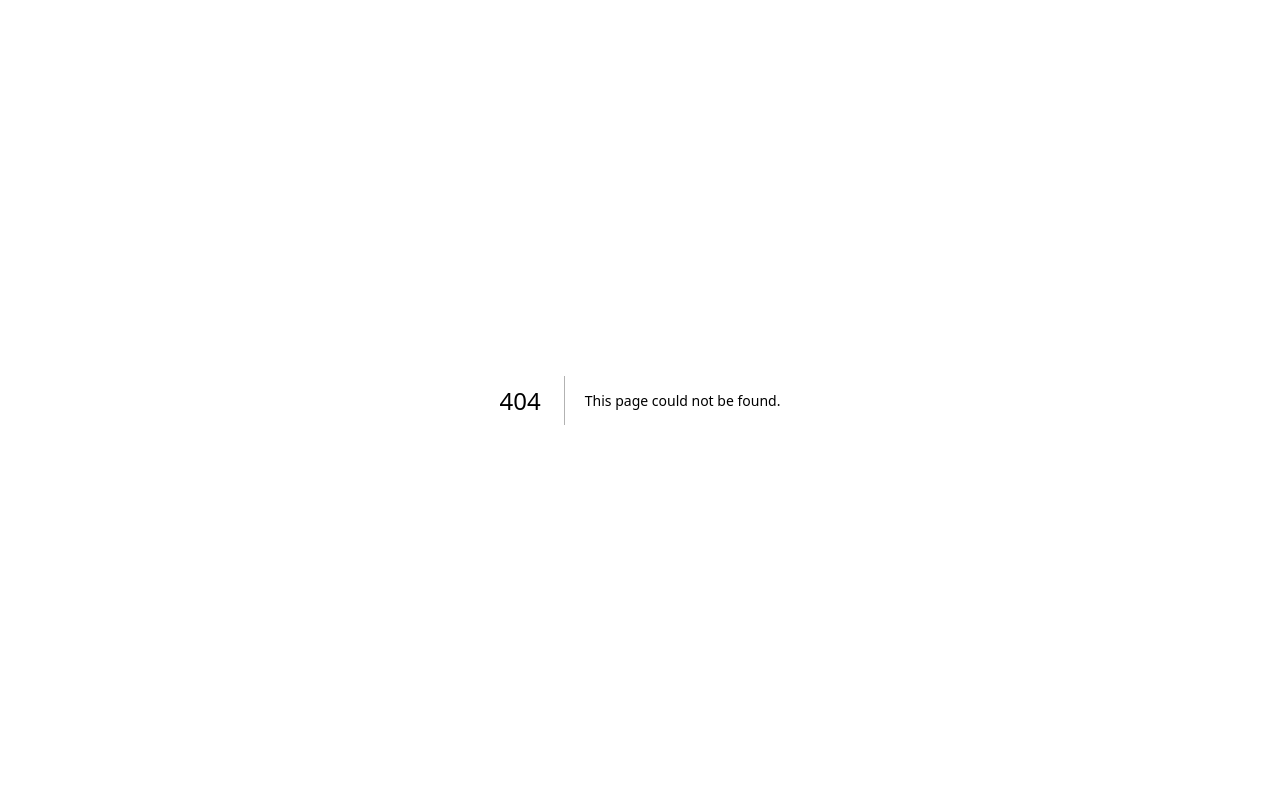
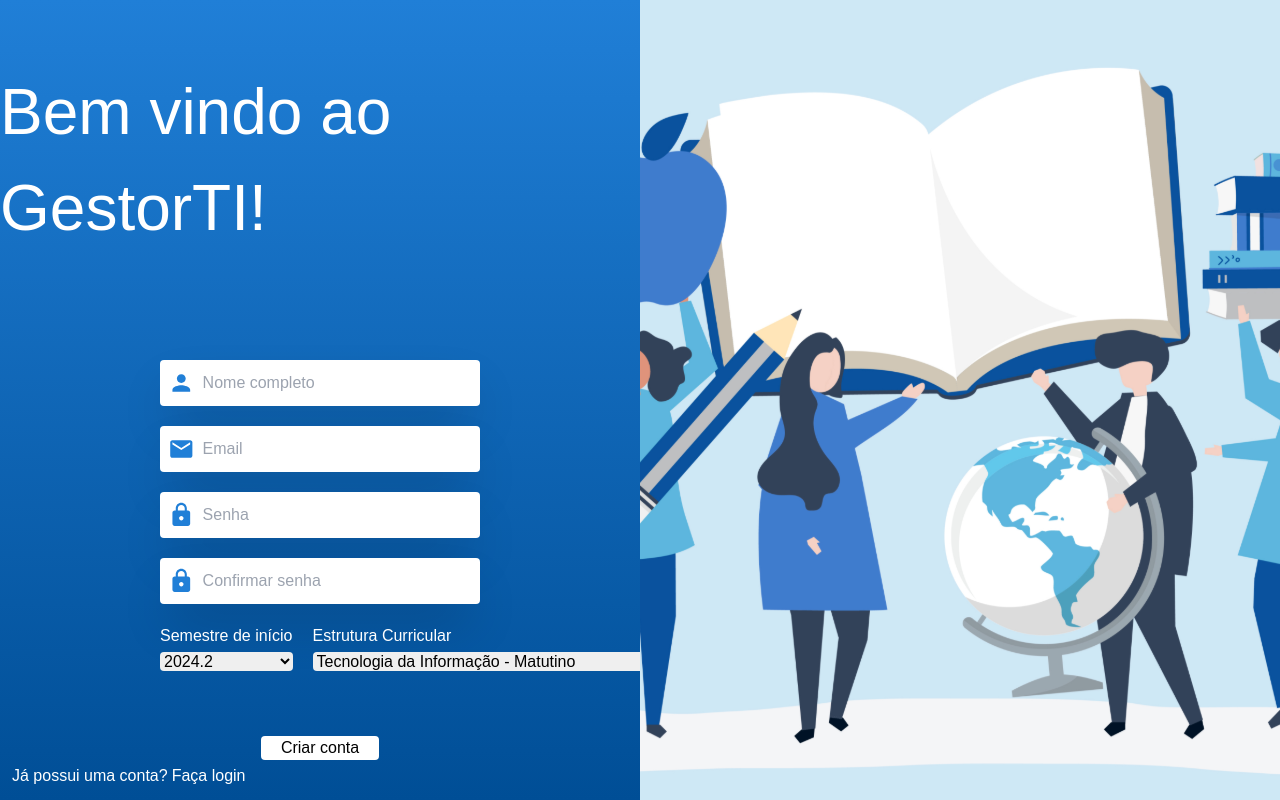
Before and after one commit to MatheusSCristo/tech_front, a Next.js app: page /auth/register in a window 1280 px wide. Before the commit this address had no page. Built offline with nearby package versions, Linux system fonts and the light colour scheme; a web font is replaced by a local one.

Commit message:
feat: Add register page

```diff
--- a/package.json
+++ b/package.json
@@ -11,6 +11,7 @@
   "dependencies": {
     "@hookform/resolvers": "^3.9.0",
     "next": "14.2.5",
+    "next-auth": "^4.24.7",
     "react": "^18",
     "react-dom": "^18",
     "react-hook-form": "^7.52.2",
--- a/src/app/(pages)/auth/login/page.tsx
+++ b/src/app/(pages)/auth/login/page.tsx
@@ -3,10 +3,11 @@ import TextInput from "@/app/components/TextInput";
 import { UserContext } from "@/app/context/UserContext";
 import {
   loginRequestSchema,
-  loginRequestType,
+  LoginRequestType,
 } from "@/schemas/loginRequestSchema";
 import { UserType } from "@/types/user";
 import { zodResolver } from "@hookform/resolvers/zod";
+import { signIn } from "next-auth/react";
 import Image from "next/image";
 import Link from "next/link";
 import { useContext } from "react";
@@ -15,16 +16,15 @@ import { MdEmail, MdLock } from "react-icons/md";
 
 const Login = () => {
   const { setUser } = useContext(UserContext);
-
   const {
     register,
     handleSubmit,
     formState: { errors },
-  } = useForm<loginRequestType>({
+  } = useForm<LoginRequestType>({
     resolver: zodResolver(loginRequestSchema),
   });
 
-  const onSubmit = async (data: loginRequestType) => {
+  const onSubmit = async (data: LoginRequestType) => {
     const response = await fetch("/api/login", {
       method: "POST",
       headers: {
@@ -37,6 +37,10 @@ const Login = () => {
     setUser(result);
   };
 
+  //GOOGLE LOGIN TO-DO
+
+
+
   return (
     <section className="w-full h-screen flex flex-col xl:flex-row gap-0">
       <div className="hidden xl:block w-1/2 h-full relative">
@@ -45,6 +49,7 @@ const Login = () => {
           alt="Login background"
           fill
           className="object-cover"
+          priority
         />
       </div>
       <div className="bg-blueGradiant flex-1 xl:w-1/2 xl:h-full p-4 flex flex-col items-center justify-center relative">
@@ -81,7 +86,10 @@ const Login = () => {
               Entrar
             </button>
           </form>
-          <button className="flex items-center gap-4 mt-3 w-fit bg-white text-[1em] rounded p-2 hover:scale-[1.05] duration-300 hover:bg-[#f1f1f1]">
+          <button
+            onClick={() => signIn("google")}
+            className="flex items-center gap-4 mt-3 w-fit bg-white text-[1em] rounded p-2 hover:scale-[1.05] duration-300 hover:bg-[#f1f1f1]"
+          >
             <div className="relative w-[25px] h-[25px]">
               <Image src="/images/icons/google.svg" alt="Google" fill />
             </div>
--- /dev/null
+++ b/src/app/(pages)/auth/register/page.tsx
@@ -0,0 +1,174 @@
+"use client";
+import SelectInput from "@/app/components/SelectInput";
+import TextInput from "@/app/components/TextInput";
+import { UserContext } from "@/app/context/UserContext";
+import {
+  registerRequestSchema,
+  RegisterRequestType,
+} from "@/schemas/registerRequestSchema";
+import { UserType } from "@/types/user";
+import { zodResolver } from "@hookform/resolvers/zod";
+import Image from "next/image";
+import Link from "next/link";
+import { useContext, useState } from "react";
+import { useForm } from "react-hook-form";
+import { MdEmail, MdLock, MdPerson } from "react-icons/md";
+
+const Register = () => {
+  const { setUser } = useContext(UserContext);
+  const [error, setError] = useState<String>("");
+
+  const {
+    register,
+    handleSubmit,
+    formState: { errors, dirtyFields },
+  } = useForm<RegisterRequestType>({
+    resolver: zodResolver(registerRequestSchema),
+  });
+
+  const getSemestersOptions = () => {
+    const currentYear = new Date().getFullYear();
+    const semester = Array.from(
+      { length: 22 },
+      (_, i) => currentYear - Math.floor(i / 2)
+    ).map((year, i) => ({
+      name: `${year}.${i % 2 ? 1 : 2}`,
+      value: `${year}.${i % 2 ? 1 : 2}`,
+    }));
+    return semester;
+  };
+
+  const structureOptions = [
+    { name: "Tecnologia da Informação - Matutino", value: 0 },
+    { name: "Tecnologia da Informação - Noturno", value: 1 },
+    { name: "Tecnologia da Informação - Engenharia de Software", value: 2 },
+    { name: "Tecnologia da Informação - Ciências da Computação", value: 3 },
+  ];
+
+  const textInputs = [
+    { placeholder: "Nome completo", icon: MdPerson, registerType: "name" },
+    { placeholder: "Email", icon: MdEmail, registerType: "email" },
+    {
+      placeholder: "Senha",
+      icon: MdLock,
+      registerType: "password",
+      type: "password",
+    },
+    {
+      placeholder: "Confirmar senha",
+      icon: MdLock,
+      registerType: "confirmPassword",
+      type: "password",
+    },
+  ];
+
+  const onSubmit = async (data: RegisterRequestType) => {
+    const response = await fetch("/api/register", {
+      method: "POST",
+      headers: {
+        "Content-Type": "application/json",
+      },
+      body: JSON.stringify(data),
+    });
+
+    if (!response.ok) {
+      const data = await response.json();
+      setError(data.error.message);
+      return;
+    }
+    const result: UserType = await response.json();
+    setUser(result);
+  };
+
+  return (
+    <section className="w-full h-screen flex flex-col xl:flex-row gap-0">
+      <div className="bg-blueGradiant flex-1 xl:w-1/2 xl:h-full flex flex-col items-center relative">
+        <h1 className="text-[2em] md:text-[4em] 2xl:text-[5em] text-white my-[1em]">
+          Bem vindo ao GestorTI!
+        </h1>
+        <form
+          onSubmit={handleSubmit(onSubmit)}
+          className="w-3/4 xl:w-1/2 flex flex-col justify-between flex-1 py-10"
+        >
+          <div className="flex flex-col gap-5">
+            {textInputs.map((input) => (
+              <div key={input.placeholder}>
+                <TextInput
+                  placeholder={input.placeholder}
+                  icon={input.icon}
+                  className="bg-white w-full"
+                  registerType={input.registerType}
+                  register={register}
+                  type={input.type}
+                />
+                {errors[input.registerType as keyof typeof errors] && (
+                  <span className="text-[#ff6d6d]">
+                    {errors[input.registerType as keyof typeof errors]?.message}
+                  </span>
+                )}
+              </div>
+            ))}
+
+            <div className="flex gap-5 flex-col xl:flex-row">
+              <div>
+                <SelectInput
+                  placeholder="Semestre de início"
+                  options={getSemestersOptions()}
+                  id="semester"
+                  register={register}
+                  registerType="start_semester"
+                />
+                {errors.start_semester && (
+                  <span className="text-[#ff6d6d]">
+                    {errors.start_semester.message}
+                  </span>
+                )}
+              </div>
+              <div>
+                <SelectInput
+                  placeholder="Estrutura Curricular"
+                  options={structureOptions}
+                  id="estrutura"
+                  register={register}
+                  registerType="course"
+                />
+                {errors.course && (
+                  <span className="text-[#ff6d6d]">
+                    {errors.course.message}
+                  </span>
+                )}
+              </div>
+            </div>
+          {error && <span className="text-[#ff6d6d] text-center">{error}</span>}
+          </div>
+          <button
+            type="submit"
+            className="bg-white rounded w-fit px-5 self-center mb-0 hover:scale-[1.05] duration-300 "
+          >
+            Criar conta
+          </button>
+        </form>
+        <div className="flex gap-1 absolute bottom-3 left-3 text-white">
+          <span>Já possui uma conta?</span>
+          <Link
+            href={"/auth/login"}
+            className="underline-offset-4 hover:underline duration-300"
+          >
+            Faça login
+          </Link>
+        </div>
+      </div>
+      <div className="hidden xl:block w-1/2 h-full relative">
+        <Image
+          src="/images/bg/login_bg_image.svg"
+          alt="Login background"
+          fill
+          className="object-cover"
+          priority
+        />
+      </div>
+    </section>
+  );
+};
+
+export default Register;
--- /dev/null
+++ b/src/app/components/SelectInput/index.tsx
@@ -0,0 +1,41 @@
+type Option = {
+  name: string;
+  value: string | number;
+};
+
+const SelectInput = ({
+  placeholder,
+  options,
+  id,
+  register,
+  registerType,
+}: {
+  placeholder: string;
+  options: Option[];
+  id: string;
+  registerType: string;
+  register: any;
+}) => {
+
+
+  return (
+    <div className="flex flex-col gap-1">
+      <label htmlFor={id} className="text-white text-nowrap">
+        {placeholder}
+      </label>
+      <select
+        id={id}
+        className="focus:outline-none rounded top-[100%]"
+        {...register(registerType)}
+      >
+        {options.map((option) => (
+          <option key={option.name} value={option.value}>
+            {option.name}
+          </option>
+        ))}
+      </select>
+    </div>
+  );
+};
+
+export default SelectInput;
--- a/src/app/context/ContextProvider.tsx
+++ b/src/app/context/ContextProvider.tsx
@@ -1,14 +1,15 @@
-"use client"
+"use client";
 
-import React from 'react'
-import { UserProvider } from './UserContext'
+import { SessionProvider } from "next-auth/react";
+import React from "react";
+import { UserProvider } from "./UserContext";
 
-const ContextProvider = ({children}:{children:React.ReactNode}) => {
+const ContextProvider = ({ children }: { children: React.ReactNode }) => {
   return (
-    <UserProvider>
-        {children}
-    </UserProvider>
-  )
-}
+    <SessionProvider>
+      <UserProvider>{children}</UserProvider>
+    </SessionProvider>
+  );
+};
 
-export default ContextProvider
+export default ContextProvider;
--- /dev/null
+++ b/src/pages/api/auth/[...nextauth].ts
@@ -0,0 +1,43 @@
+import NextAuth from "next-auth";
+import GoogleProvider from "next-auth/providers/google";
+
+export default NextAuth({
+  providers: [
+    GoogleProvider({
+      clientId:
+        "342296519044-5m7s5ht8310tv1s4nj49b5pcrfe0tips.apps.googleusercontent.com",
+      clientSecret: "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",
+    }),
+  ],
+  callbacks: {
+    async jwt({ token, account }) {
+      if (account) {
+        token.accessToken = account.access_token;
+      }
+      return token;
+    },
+    async session({ session, token }) {
+      const newSession = { ...session, accessToken: token.accessToken };
+      return newSession;
+    },
+
+    async signIn({ user, account, profile }) {
+      if (account?.provider === "google") {
+        try {
+          const response = await fetch("http://localhost:8080/auth/google", {
+            method: "POST",
+            headers:{
+              "Content-Type":"application/json",
+            },
+            body:JSON.stringify({access_token: account.access_token}),
+          });
+          const data = await response.json();
+          console.log(data);
+        } catch (error) {
+          console.error("Erro ao obter o JWT do backend:", error);
+        }
+      }
+      return true;
+    },
+  },
+});
--- /dev/null
+++ b/src/pages/api/register.ts
@@ -0,0 +1,43 @@
+import { NextApiRequest, NextApiResponse } from 'next';
+
+
+type Data={
+  user_data:{},
+  access_token:string,
+}
+
+export default async function handler(req: NextApiRequest, res: NextApiResponse) {
+  if (req.method === 'POST') {
+    try {
+      const body = {
+        name: req.body.name,
+        email: req.body.email,
+        password: req.body.password,
+        //trocar imagem
+        image_url: "",
+        start: req.body.start_semester,
+        structure_id: req.body.course,
+      };
+
+      const response = await fetch('http://localhost:8080/auth/register', {
+        method: 'POST',
+        headers: {
+          'Content-Type': 'application/json',
+        },
+        body: JSON.stringify(body),
+      });
+      if (!response.ok) {
+        const errorData = await response.json();
+        res.status(response.status).json({ error: errorData || 'Erro ao registrar usuário' });
+        return;
+      }
+
+      const data: Data = await response.json();
+      res.status(200).json(data.user_data);
+    } catch (error:any) {
+      res.status(400).json({ error: error.message });
+    }
+  } else {
+    res.status(405).json({ error: 'Method not allowed' });
+  }
+}
--- a/src/schemas/loginRequestSchema.ts
+++ b/src/schemas/loginRequestSchema.ts
@@ -7,4 +7,4 @@ export const loginRequestSchema = z.object({
   password: z.string().min(0, "É necessário informar a senha do usuário"),
 });
 
-export type loginRequestType = z.infer<typeof loginRequestSchema>;
+export type LoginRequestType = z.infer<typeof loginRequestSchema>;
--- /dev/null
+++ b/src/schemas/registerRequestSchema.ts
@@ -0,0 +1,20 @@
+import z from "zod";
+export const registerRequestSchema = z
+  .object({
+    email: z.string().email("Email inválido").min(1, "É necessário informar o email do usuário"),
+    password: z.string().min(6, "É necessário informar a senha do usuário"),
+    confirmPassword: z.string().min(6, "É necessário confirmar a senha do usuário"),
+    name: z.string().min(1, "É necessário confirmar o nome do usuário"),
+    start_semester: z
+      .string()
+      .min(1, "É necessário informar o semestre de início do usuário"),
+    course: z
+      .string()
+      .min(1, "É necessário informar o curso do usuário")
+  })
+  .refine((data) => data.password === data.confirmPassword, {
+    message: "As senhas não coincidem",
+    path:["confirmPassword"],
+  });
+
+export type RegisterRequestType = z.infer<typeof registerRequestSchema>;
```
Also changed, not shown: 1 other file (tests, documents, lock files or other folders).
